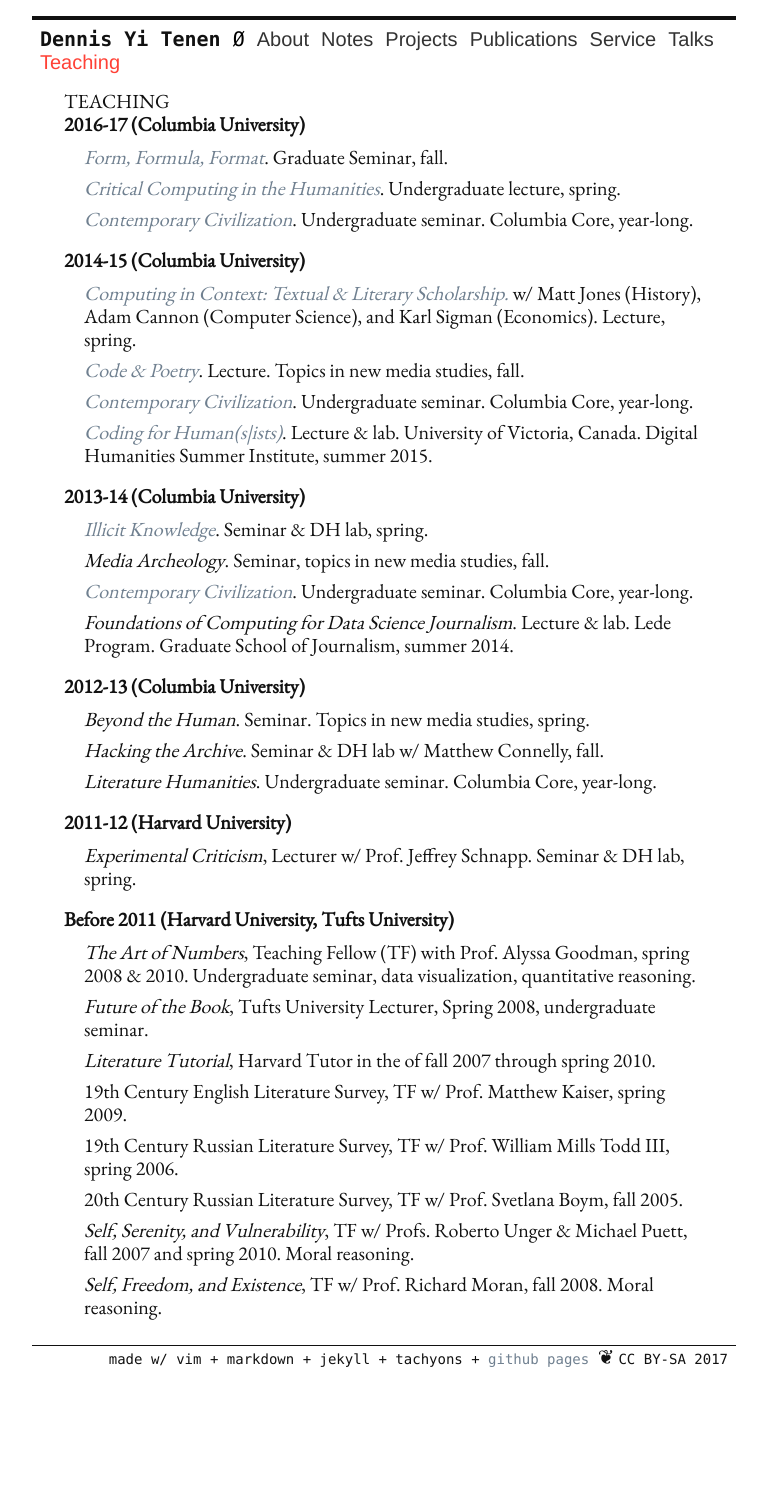
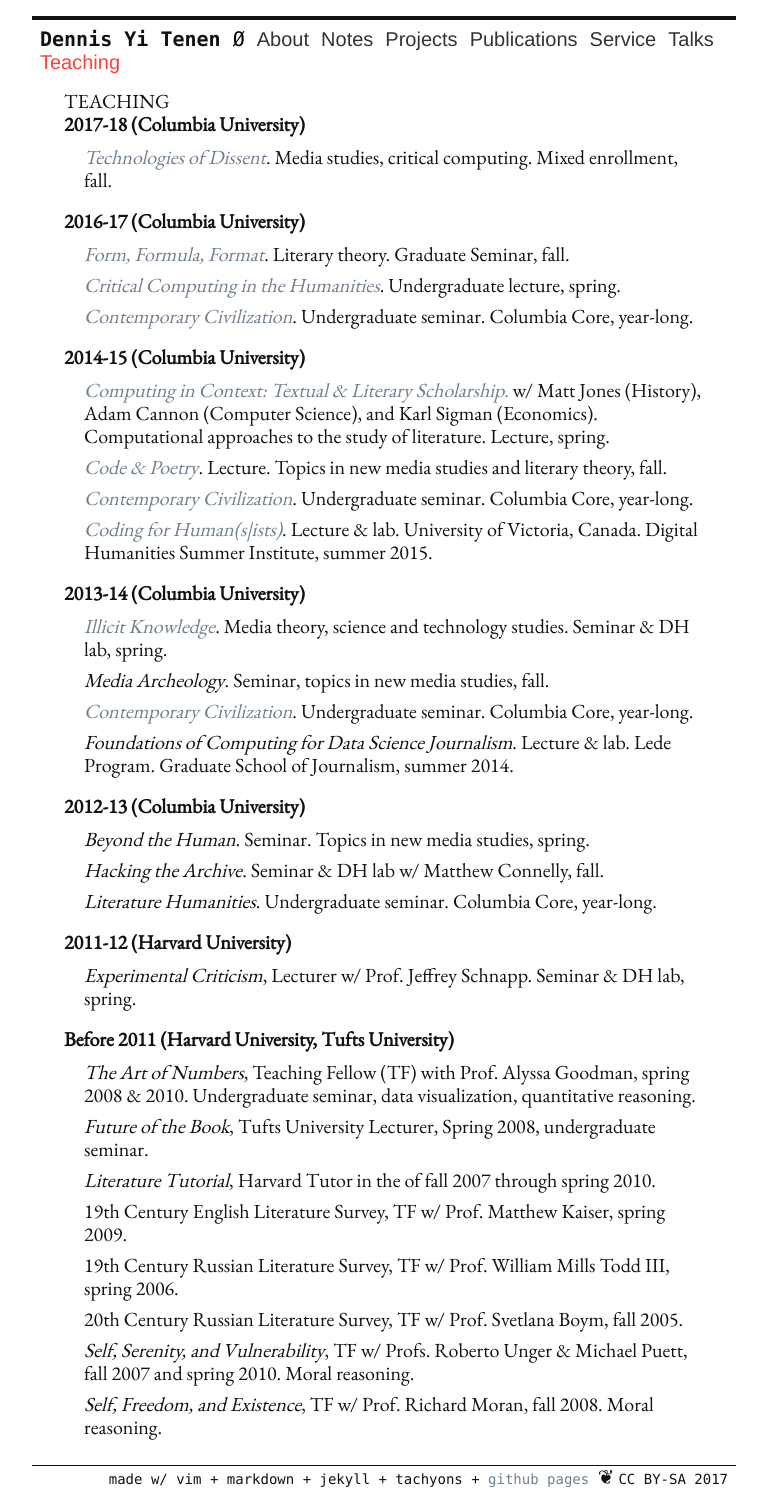
Before and after one commit to denten/denten.github.io, a Jekyll site: the page built from _pages/teaching.md, in a window 1280 px wide. Shown: the whole page, without its empty margins (256-1023 px from the left). Built offline with Jekyll 4.4.1, drawn with Linux system fonts in a browser that asks for light colours; nearby versions of some CDN libraries; library files that are not in the unit come from our copies; before the commit the page ends 1377 px from its top, so only the background shows below that.

Commit message:
update my courses a bit

```diff
--- a/_includes/CV/07-teaching.md
+++ b/_includes/CV/07-teaching.md
@@ -1,10 +1,15 @@
 
 ## Teaching
 
+#### 2017-18 (Columbia University)
+- [*Technologies of Dissent*](
+  https://github.com/denten-courses/technologies-of-dissent/tree/master/2017-fall).
+Media studies, critical computing. Mixed enrollment, fall.
+
 #### 2016-17 (Columbia University)
 - [*Form, Formula,
-  Format*](https://github.com/denten-courses/form-formula-format). Graduate
-Seminar, fall.
+  Format*](https://github.com/denten-courses/form-formula-format). Literary
+theory. Graduate Seminar, fall.
 - *[Critical Computing in the
   Humanities](https://github.com/denten-courses/critical-computing/tree/master/2016-spring)*.
 Undergraduate lecture, spring.
@@ -17,10 +22,10 @@
 - [*Computing in Context: Textual & Literary
   Scholarship.*](https://github.com/denten-courses/computing-context) w/ Matt
 Jones (History), Adam Cannon (Computer Science), and Karl Sigman (Economics).
-Lecture, spring.
+Computational approaches to the study of literature. Lecture, spring.
 - [*Code &
   Poetry*](https://github.com/denten-courses/code-poetry/blob/master/2014-fall/course-sched.md).
-Lecture. Topics in new media studies, fall.
+Lecture. Topics in new media studies and literary theory, fall.
 - [*Contemporary
   Civilization*](https://github.com/denten-courses/con-civ/blob/master/2014-fall/2014-fall-sched.md).
 Undergraduate seminar. Columbia Core, year-long.
@@ -33,7 +38,7 @@
 
 - [*Illicit
   Knowledge*](https://github.com/denten-courses/critical-computing/tree/master/2014-spring).
-Seminar & DH lab, spring.
+Media theory, science and technology studies. Seminar & DH lab, spring.
 - *Media Archeology*. Seminar, topics in new media studies, fall.
 - [*Contemporary
   Civilization*](https://github.com/denten-courses/con-civ/blob/master/2014-fall/2014-fall-sched.md).
```
